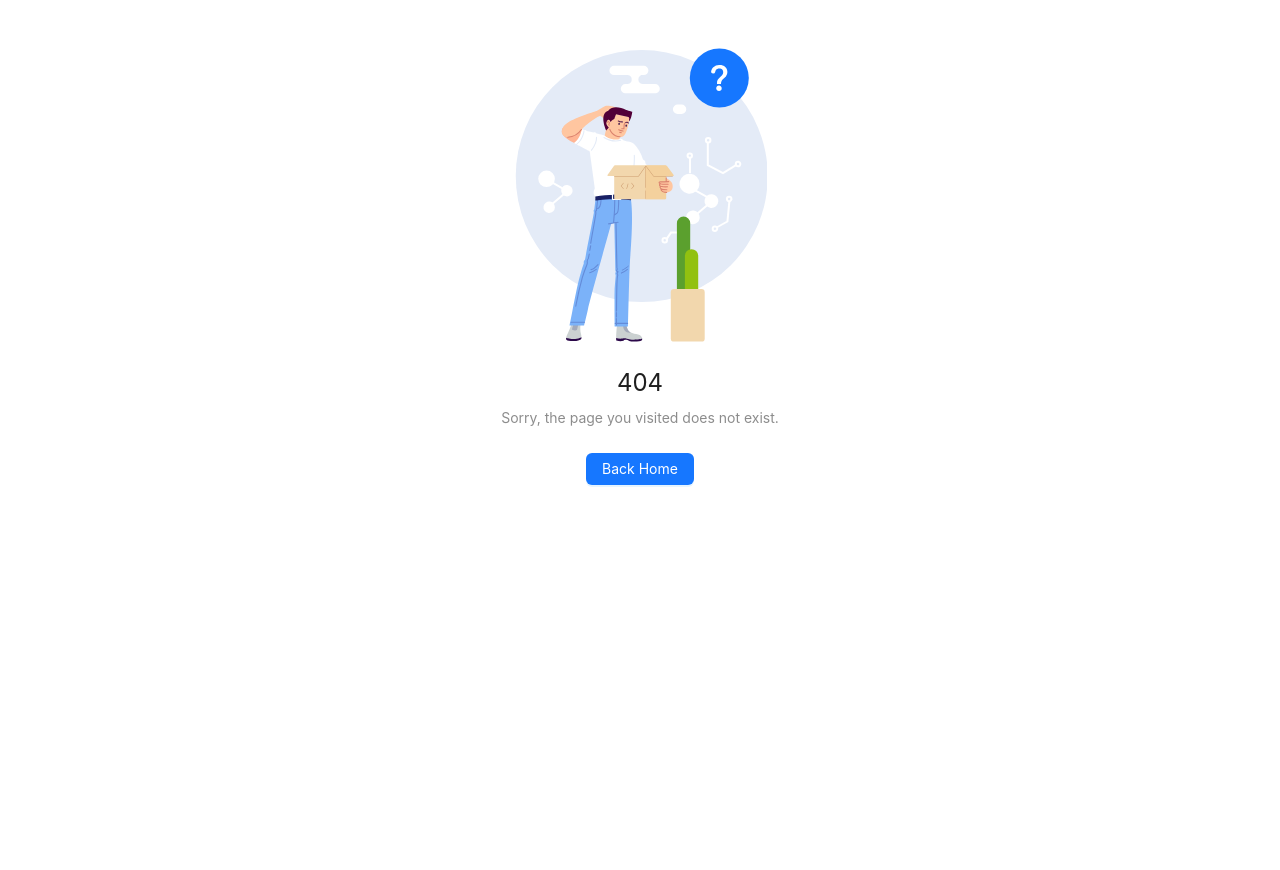
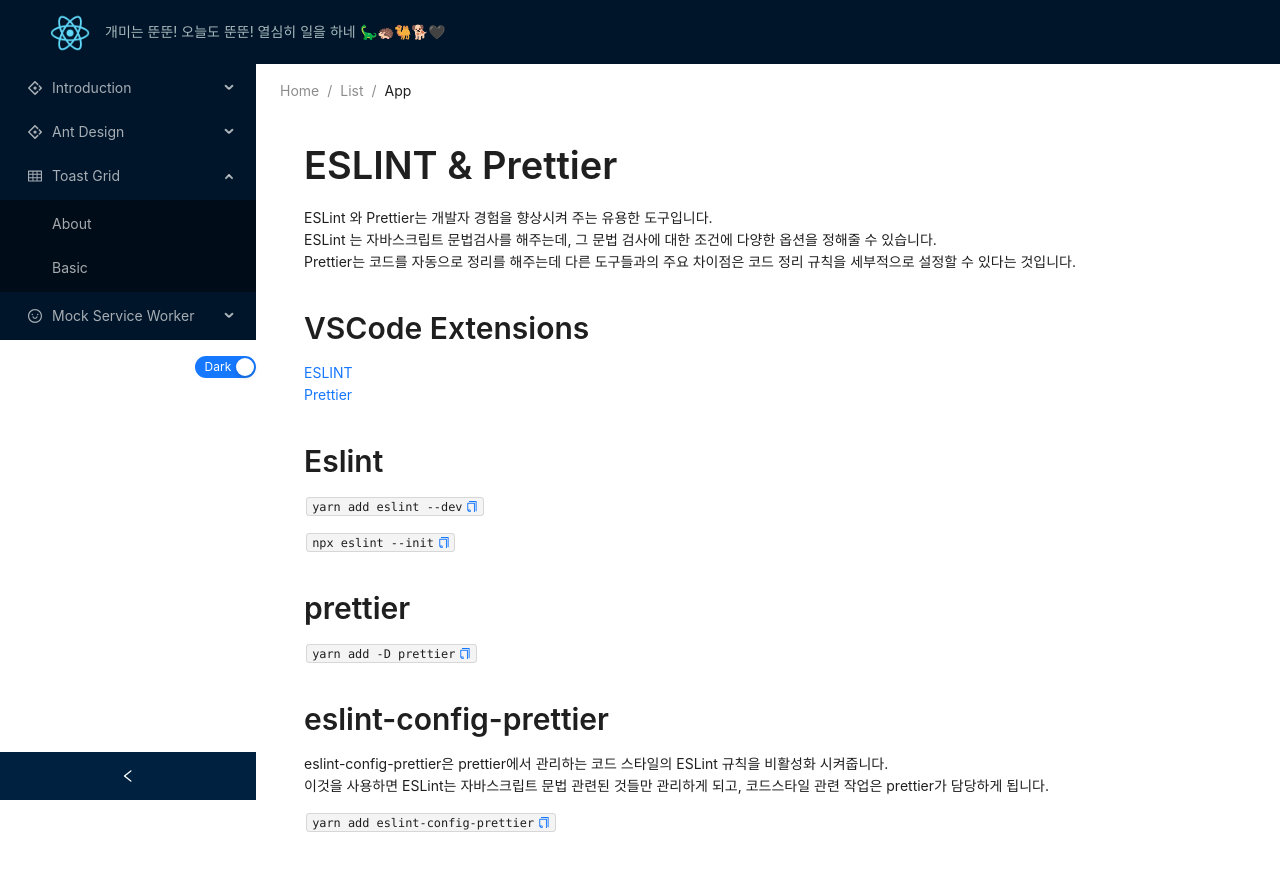
Before and after one commit to darkbright/clean-admin, a React (Create React App) app: page /introduction/eslint-prettier in a window 1280 px wide. Before the commit this address had no page. Shown: the top 870 px of the page. Before the commit the page ends 800 px from the top, so only its background shows below. Built offline with nearby package versions, Linux system fonts and the light colour scheme.

Commit message:
elint & prettier

```diff
--- a/src/layouts/BaseLeft.tsx
+++ b/src/layouts/BaseLeft.tsx
@@ -9,6 +9,14 @@
 import { useNavigate } from 'react-router-dom';
 
 const items = [
+  {
+    label: 'Introduction',
+    key: 'introduction',
+    icon: <AntDesignOutlined />,
+    children: [
+      { label: 'Eslint & Prettier', key: 'eslint-prettier'},
+    ]
+  },
   {
     label: 'Ant Design',
     key: 'antd',
--- a/src/pages/Landing.tsx
+++ b/src/pages/Landing.tsx
@@ -16,6 +16,8 @@
           <Typography>SYSTEM____🤍 </Typography>
         <Button type="primary" onClick={() => navigate('/auth/login')}
         >로그인</Button>
+        <Button type="primary" onClick={() => navigate('/main')}
+        >Main</Button>
       </Space>
     </Root>
   );
--- /dev/null
+++ b/src/pages/introduction/eslint-prettier.tsx
@@ -0,0 +1,48 @@
+import { Typography } from 'antd';
+import React from 'react';
+const { Title, Text, Paragraph } = Typography;
+
+const App: React.FC = () => {
+  return (
+    <>
+      <Title level={1}>ESLINT & Prettier</Title>
+      <Paragraph>
+        ESLint 와 Prettier는 개발자 경험을 향상시켜 주는 유용한 도구입니다. <br />
+        ESLint 는 자바스크립트 문법검사를 해주는데, 그 문법 검사에 대한 조건에 다양한 옵션을 정해줄 수 있습니다. <br />
+        Prettier는 코드를 자동으로 정리를 해주는데 다른 도구들과의 주요 차이점은 코드 정리 규칙을 세부적으로 설정할 수 있다는 것입니다.
+      </Paragraph>
+      <Title level={2}>VSCode Extensions</Title>
+      <Paragraph>
+        <a href="https://marketplace.visualstudio.com/items?itemName=dbaeumer.vscode-eslint" target="_blank" rel="noreferrer">
+          ESLINT
+        </a>
+        <br />
+        <a href="https://marketplace.visualstudio.com/items?itemName=esbenp.prettier-vscode" target="_blank" rel="noreferrer">
+          Prettier
+        </a>
+        <br />
+      </Paragraph>
+      <Title level={2}>Eslint</Title>
+      <Paragraph code={true} copyable={true}>
+        yarn add eslint --dev
+      </Paragraph>
+      <Paragraph code={true} copyable={true}>
+        npx eslint --init
+      </Paragraph>
+      <Title level={2}>prettier</Title>
+      <Text code={true} copyable={true}>
+        yarn add -D prettier
+      </Text>
+      <Title level={2}>eslint-config-prettier</Title>
+      <Paragraph>
+        eslint-config-prettier은 prettier에서 관리하는 코드 스타일의 ESLint 규칙을 비활성화 시켜줍니다. <br />
+        이것을 사용하면 ESLint는 자바스크립트 문법 관련된 것들만 관리하게 되고, 코드스타일 관련 작업은 prettier가 담당하게 됩니다.
+      </Paragraph>
+      <Text code={true} copyable={true}>
+        yarn add eslint-config-prettier
+      </Text>
+    </>
+  );
+};
+
+export default App;
--- a/src/routes/Router.tsx
+++ b/src/routes/Router.tsx
@@ -12,6 +12,7 @@
 import Login from '../pages/auth/Login';
 
 import Main from '../pages/Main';
+import EslintPrettier from '../pages/introduction/eslint-prettier';
 import DrawerPage from '../pages/antd/drawer';
 import MessagePage from '../pages/antd/message';
 import NotificationPage from '../pages/antd/notification';
@@ -30,6 +31,7 @@
       </Route>
       <Route path="/" element={<BaseLayout />}>
         <Route path="/main" element={<Main />} />
+        <Route path="/introduction/eslint-prettier" element={<EslintPrettier />} />
         <Route path="/antd/drawer" element={<DrawerPage />} />
         <Route path="/antd/message" element={<MessagePage />} />
         <Route path="/antd/notification" element={<NotificationPage />} />
```
Also changed, not shown: package.json (+12 -2 lines), .eslintrc.js (added), 2 other files (tests, documents, lock files or other folders).
